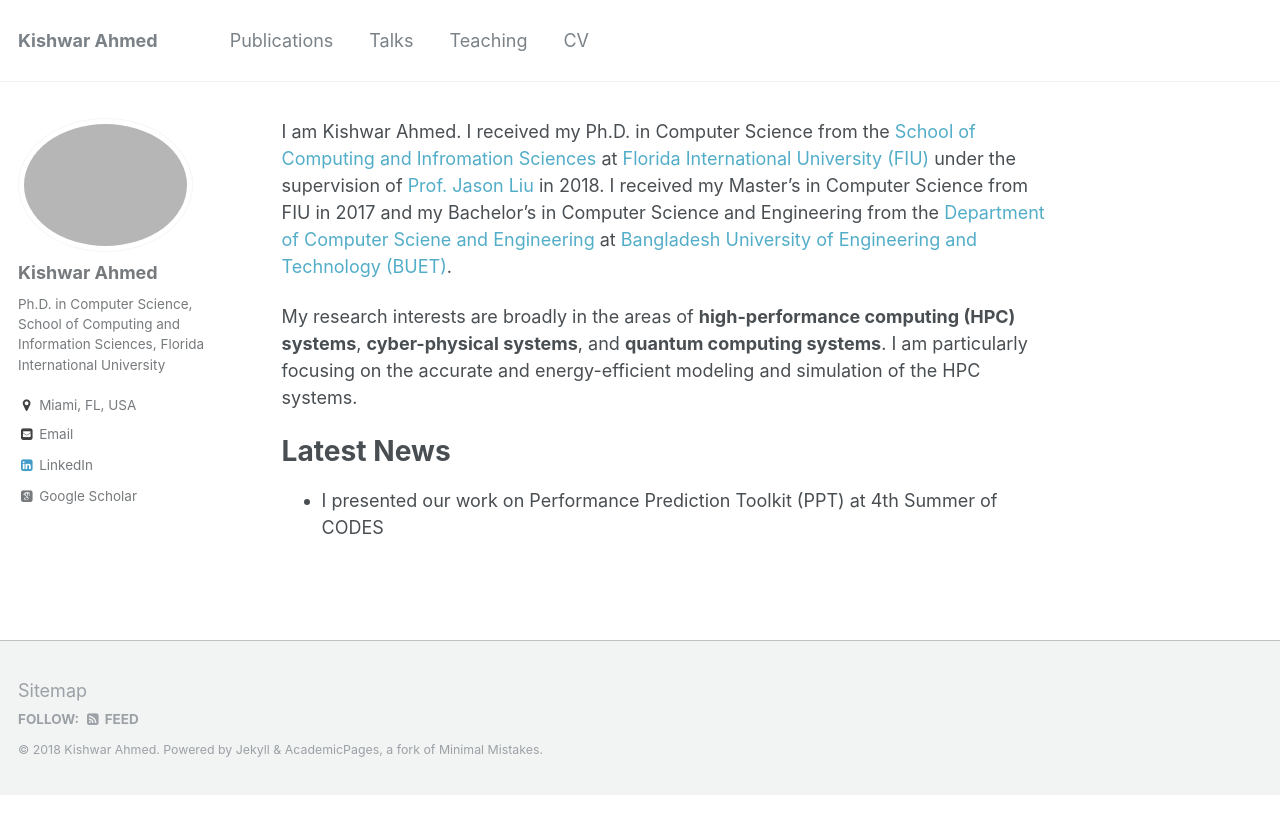
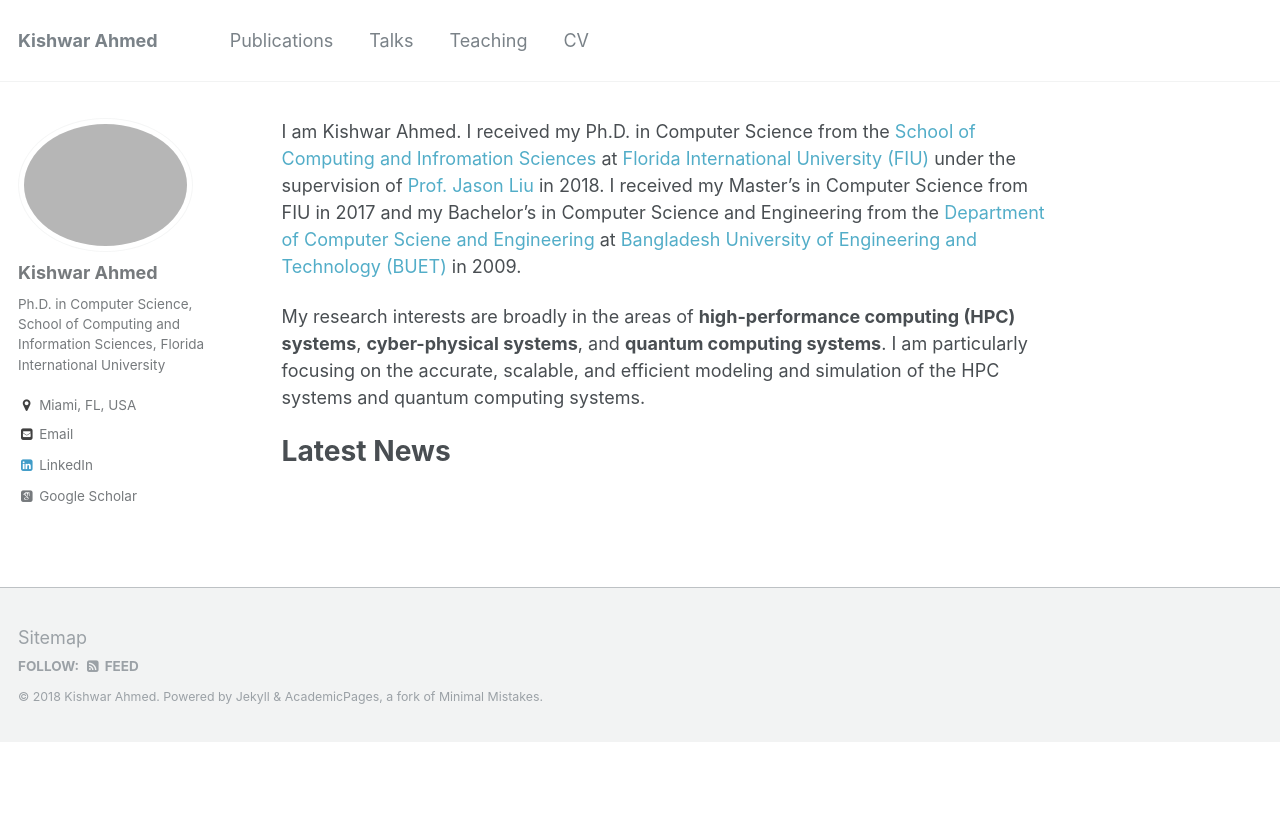
Before and after one commit to kishwarbd/kishwarbd.github.io, a Jekyll site: the page built from _pages/about.md, in a window 1280 px wide. Shown: the top 834 px of the page. Built offline with Jekyll 4.4.1, drawn with Linux system fonts in a browser that asks for light colours; some web fonts are replaced.

Commit message:
updates.

```diff
--- a/_pages/about.md
+++ b/_pages/about.md
@@ -15,13 +15,10 @@ Jason Liu](https://people.cis.fiu.edu/liux/) in 2018.  I received my
 Master's in Computer Science from FIU in 2017 and my Bachelor's in
 Computer Science and Engineering from the [Department of Computer
 Sciene and Engineering](http://cse.buet.ac.bd) at [Bangladesh
-University of Engineering and Technology (BUET)](http://buet.ac.bd).
+University of Engineering and Technology (BUET)](http://buet.ac.bd) in 2009.
 
 My research interests are broadly in the areas of **high-performance
 computing (HPC) systems**, **cyber-physical systems**, and **quantum computing
-systems**. I am particularly focusing on the accurate and
-energy-efficient modeling and simulation of the HPC systems.
+systems**. I am particularly focusing on the accurate, scalable, and efficient modeling and simulation of the HPC systems and quantum computing systems.
 
 # Latest News
-* I presented our work on Performance Prediction Toolkit (PPT) at 4th
-Summer of CODES
```
Also changed, not shown: 1 other file.
